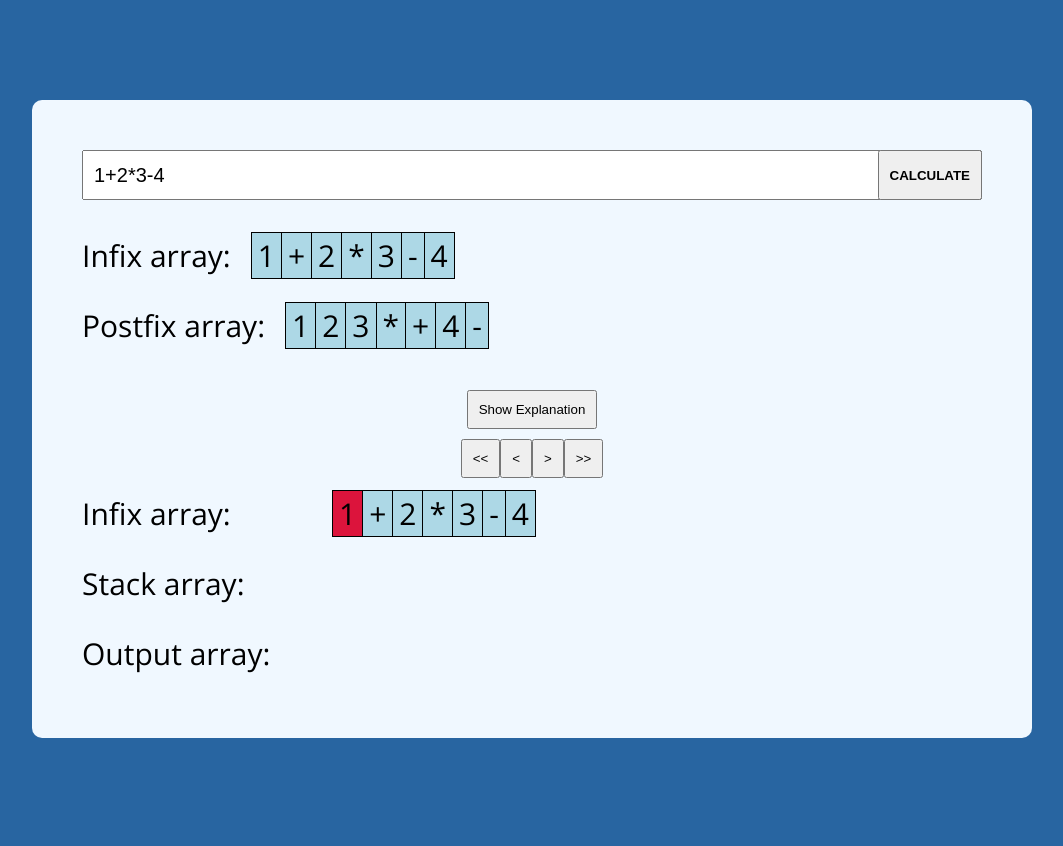
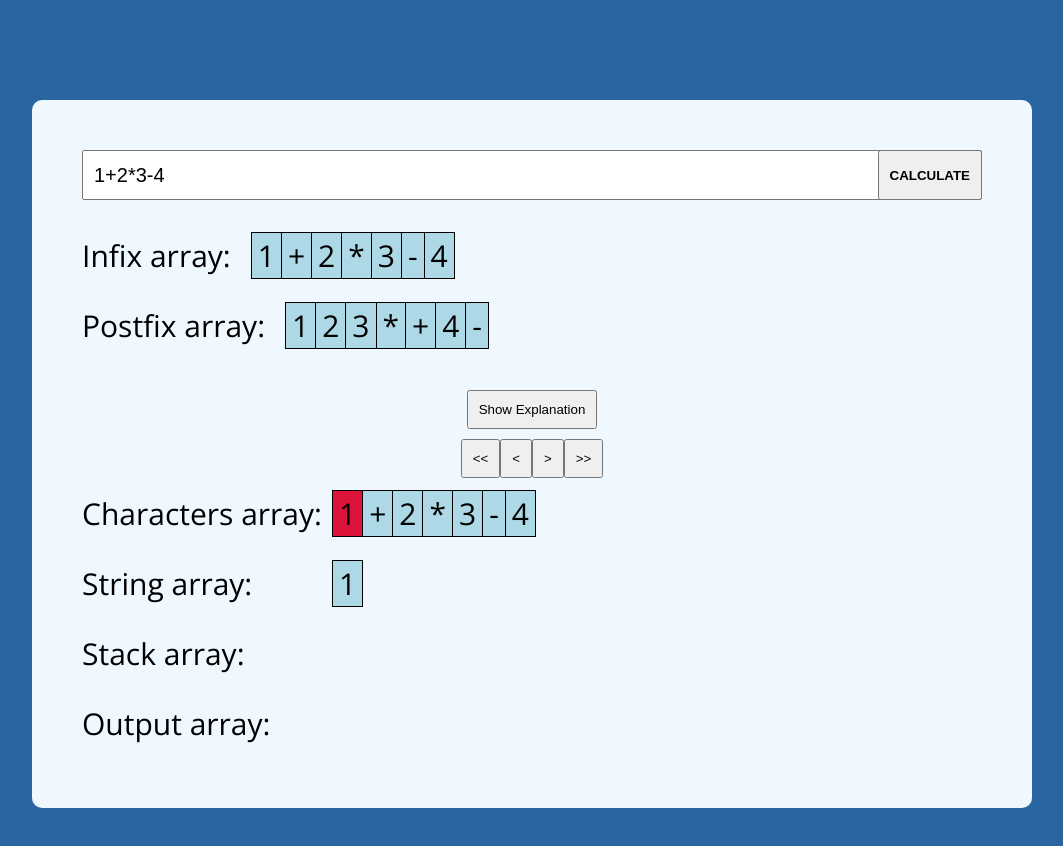
Before and after one commit to DawidZyluk/infix-to-postfix-parser, a React (Vite) app: page / in a window 1280 px wide. Both pictures are taken after a click on the button "Show Explanation". Shown: the top 846 px of the page, without its empty margins (108-1171 px from the left). Built offline with nearby package versions, Linux system fonts and the light colour scheme.

Commit message:
Add string array to explanation

```diff
--- a/src/App.jsx
+++ b/src/App.jsx
@@ -22,7 +22,7 @@ function App() {
       <CharactersArray data={toInfix(expression)} name={"Infix"} />
       <CharactersArray data={postfixData.output} name={"Postfix"} />
       <button className="explanation-button" onClick={() => setShowExplanation(!showExplanation)}>Show Explanation</button>
-      {showExplanation ? <Explanation infix={toInfix(expression)} postfixData={postfixData}/> : null}
+      {showExplanation ? <Explanation infix={expression} postfixData={postfixData}/> : null}
     </Wrapper>
   );
 }
--- a/src/components/CharactersArray.jsx
+++ b/src/components/CharactersArray.jsx
@@ -3,6 +3,8 @@ import styles from './CharactersArray.module.css'
 
 const CharactersArray = ({data, name, current, fixed=false}) => {
   const array = data ? [...data] : [];
+
+  // ADD DIFFIRENT STYLES EG. QUOTATIONS, ARRAY, TEXT
 
   return (
     <div className={`${fixed ? styles["array-fixed"] : styles.array}`}>
--- a/src/components/Explanation.jsx
+++ b/src/components/Explanation.jsx
@@ -5,14 +5,15 @@ import styles from "./Explanation.module.css";
 const Explanation = ({ infix, postfixData }) => {
   const [index, setIndex] = useState(0);
 
-  const clickHandler = (step) => {
-    if(index + step >= 0 && index + step < infix.length) setIndex(prevState => prevState + step)
-  }
-
-  const currentStackStep = postfixData.stackIterations[index-1]
+  const currentStringNumberIteration = postfixData.stringNumberIterations[index]
+  const currentStackStep = postfixData.stackIterations[index]
   const currentOutputStep = postfixData.outputIterations[index]
 
-  console.log(postfixData)
+  const maxIndex = postfixData.stackIterations.length;
+
+  const clickHandler = (step) => {
+    if(index + step >= 0 && index + step < maxIndex) setIndex(prevState => prevState + step)
+  }
 
   return (
     <>
@@ -20,9 +21,10 @@ const Explanation = ({ infix, postfixData }) => {
         <button onClick={() => setIndex(0)}>{`<<`}</button>
         <button onClick={() => clickHandler(-1)}>{`<`}</button>
         <button onClick={() => clickHandler(1)}>{`>`}</button>
-        <button onClick={() => setIndex(infix.length-1)}>{`>>`}</button>
+        <button onClick={() => setIndex(maxIndex-1)}>{`>>`}</button>
       </div>
-      <CharactersArray data={infix} name={"Infix"} current={index} fixed="true"/>
+      <CharactersArray data={infix} name={"Characters"} current={index} fixed="true"/>
+      <CharactersArray data={currentStringNumberIteration} name={"String"} fixed="true"/>
       <CharactersArray data={currentStackStep} name={"Stack"} fixed="true"/>
       <CharactersArray data={currentOutputStep} name={"Output"} fixed="true"/>
     </>
--- a/src/utils/parsingFunctions.js
+++ b/src/utils/parsingFunctions.js
@@ -27,6 +27,7 @@ export function toInfix(expression) {
 export function toPostfix(expression) {
   const stackIterations = [];
   const outputIterations = [];
+  const stringNumberIterations = [];
   const output = [];
   const stack = [];
   let stringNumber = "";
@@ -85,6 +86,7 @@ export function toPostfix(expression) {
       stack.pop();
     }
 
+    iterateAndPushToArray(stringNumber, stringNumberIterations);
     iterateAndPushToArray(stack, stackIterations);
     iterateAndPushToArray(output, outputIterations);
 
@@ -95,5 +97,5 @@ export function toPostfix(expression) {
   while (stack.length > 0) output.push(stack.pop());
   stackIterations.push(stack)
   outputIterations.push(output)
-  return { output, stackIterations, outputIterations };
+  return { output, stringNumberIterations, stackIterations, outputIterations };
 }
```
